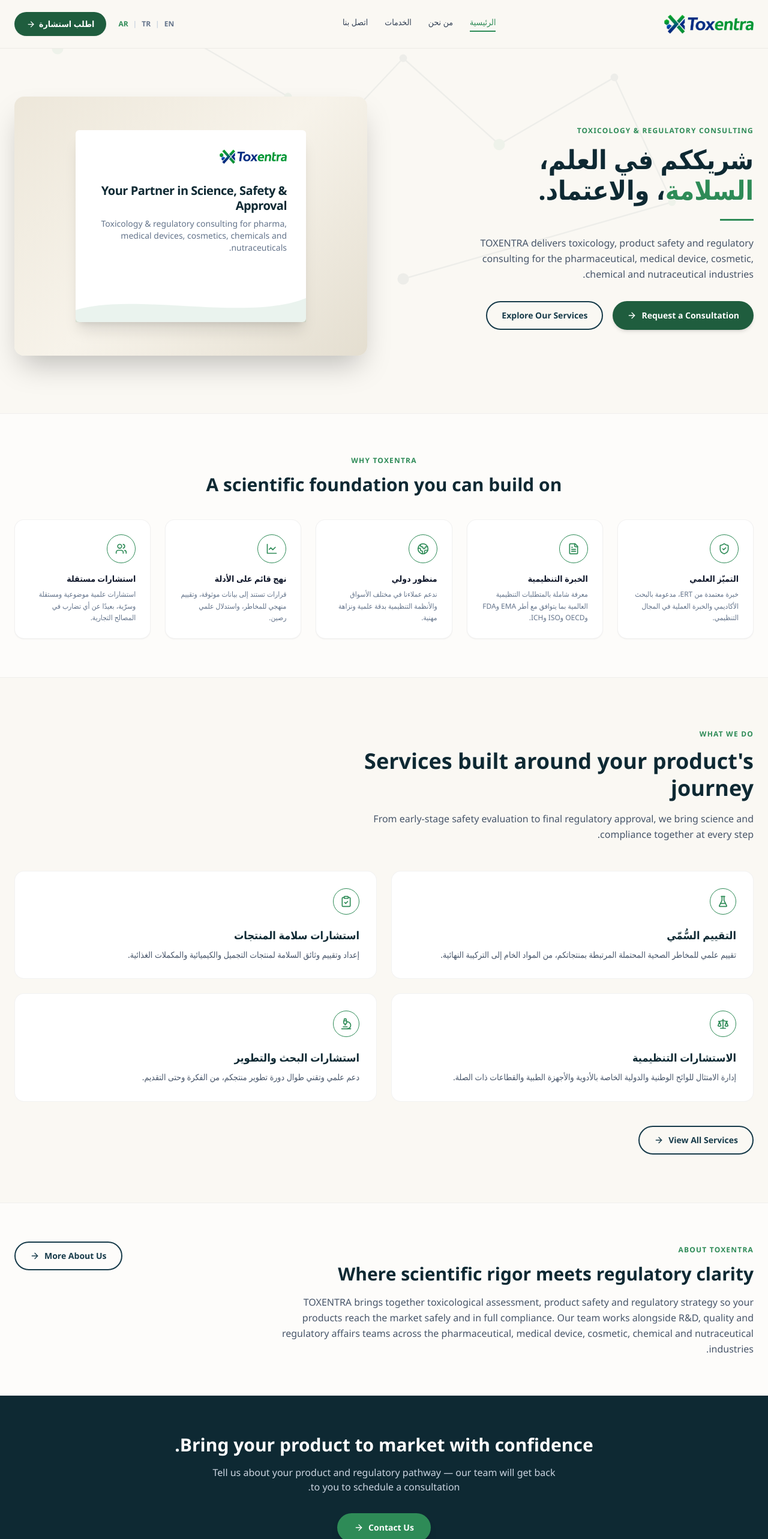
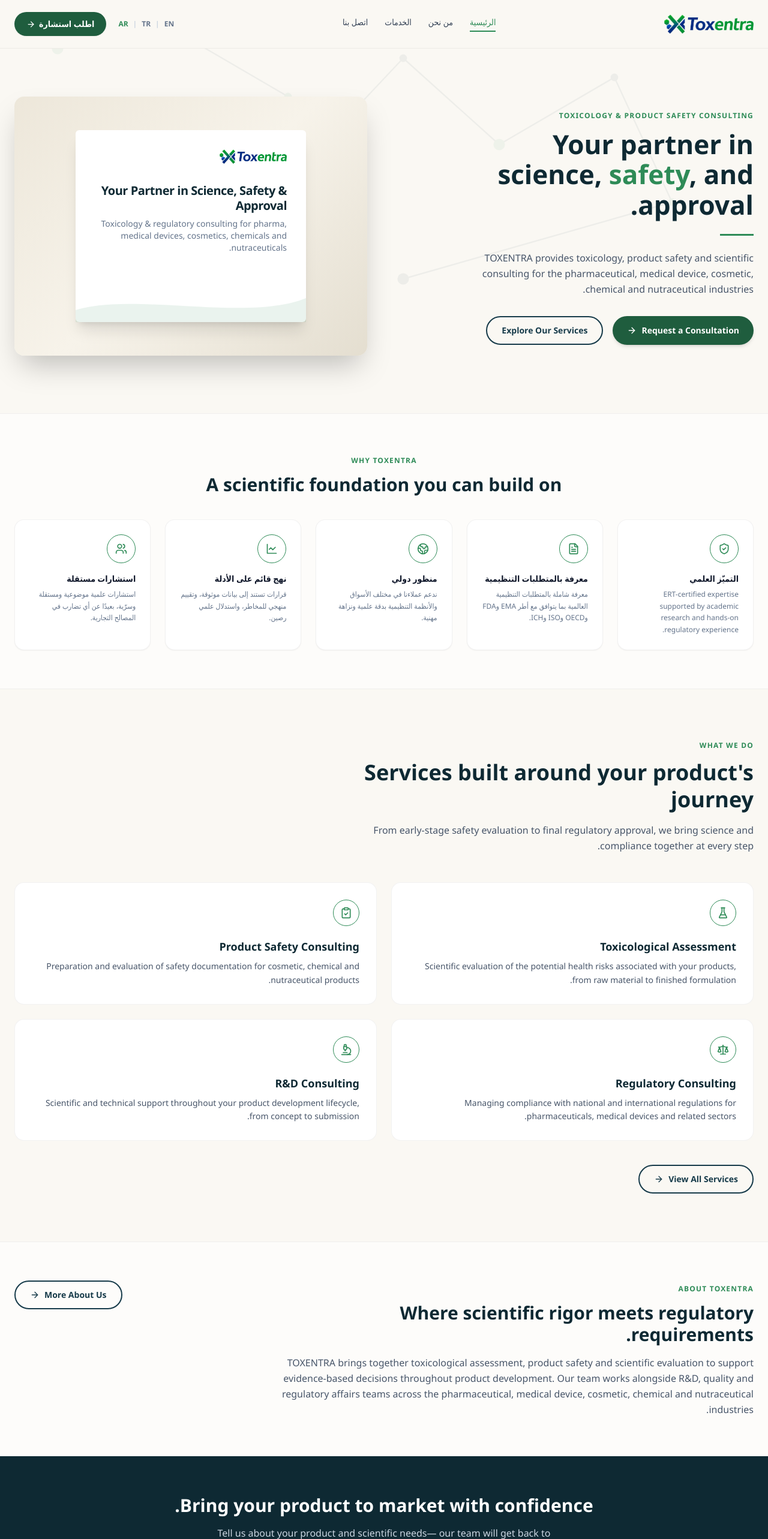
Before and after one commit to shandesipahi/Toxentra-Website, a Next.js app: page /ar in a window 1280 px wide. Shown: the top 2566 px of the page at 60% size. Built offline with nearby package versions, Linux system fonts and the light colour scheme.

Commit message:
Update page.js

```diff
--- a/app/ar/page.js
+++ b/app/ar/page.js
@@ -19,11 +19,11 @@ const trustPoints = [
   {
     icon: ShieldCheck,
     title: "التميّز العلمي",
-    text: "خبرة معتمدة من ERT، مدعومة بالبحث الأكاديمي والخبرة العملية في المجال التنظيمي.",
+    text: "ERT-certified expertise supported by academic research and hands-on regulatory experience.",
   },
   {
     icon: FileText,
-    title: "الخبرة التنظيمية",
+    title: "معرفة بالمتطلبات التنظيمية",
     text: "معرفة شاملة بالمتطلبات التنظيمية العالمية بما يتوافق مع أطر EMA وFDA وOECD وISO وICH.",
   },
   {
@@ -46,23 +46,23 @@ const trustPoints = [
 const services = [
   {
     icon: FlaskConical,
-    title: "التقييم السُّمّي",
-    text: "تقييم علمي للمخاطر الصحية المحتملة المرتبطة بمنتجاتكم، من المواد الخام إلى التركيبة النهائية.",
+    title: "Toxicological Assessment",
+    text: "Scientific evaluation of the potential health risks associated with your products, from raw material to finished formulation.",
   },
   {
     icon: ClipboardCheck,
-    title: "استشارات سلامة المنتجات",
-    text: "إعداد وتقييم وثائق السلامة لمنتجات التجميل والكيميائية والمكملات الغذائية.",
+    title: "Product Safety Consulting",
+    text: "Preparation and evaluation of safety documentation for cosmetic, chemical and nutraceutical products.",
   },
   {
     icon: Scale,
-    title: "الاستشارات التنظيمية",
-    text: "إدارة الامتثال للوائح الوطنية والدولية الخاصة بالأدوية والأجهزة الطبية والقطاعات ذات الصلة.",
+    title: "Regulatory Consulting",
+    text: "Managing compliance with national and international regulations for pharmaceuticals, medical devices and related sectors.",
   },
   {
     icon: Microscope,
-    title: "استشارات البحث والتطوير",
-    text: "دعم علمي وتقني طوال دورة تطوير منتجكم، من الفكرة وحتى التقديم.",
+    title: "R&D Consulting",
+    text: "Scientific and technical support throughout your product development lifecycle, from concept to submission.",
   },
 ];
 
@@ -102,15 +102,16 @@ export default function HomePage() {
 
         <div className="relative max-w-7xl mx-auto px-6 pt-16 pb-20 md:pt-20 md:pb-24 grid md:grid-cols-2 gap-14 items-center">
           <div>
-            <Eyebrow>Toxicology &amp; Regulatory Consulting</Eyebrow>
+            <Eyebrow>Toxicology &amp; Product Safety Consulting</Eyebrow>
             <h1 className="text-4xl md:text-[2.75rem] leading-[1.15] font-bold font-serif mt-3 mb-6">
-              <span className="text-navy-deep">شريككم في العلم،</span><br />
-              <span className="text-green">السلامة</span>
-              <span className="text-navy-deep">، والاعتماد.</span>
+              <span className="text-navy-deep">Your partner in</span><br />
+              <span className="text-navy-deep">science, </span>
+              <span className="text-green">safety</span>
+              <span className="text-navy-deep">, and approval.</span>
             </h1>
             <div className="w-14 h-[3px] mb-6 bg-green" />
             <p className="text-slate-600 leading-relaxed mb-8 max-w-lg">
-              TOXENTRA delivers toxicology, product safety and regulatory
+              TOXENTRA provides toxicology, product safety and scientific
               consulting for the pharmaceutical, medical device, cosmetic,
               chemical and nutraceutical industries.
             </p>
@@ -222,12 +223,12 @@ export default function HomePage() {
           <div className="md:col-span-2">
             <Eyebrow>About TOXENTRA</Eyebrow>
             <h2 className="text-2xl md:text-3xl font-bold font-serif mt-3 mb-4 leading-tight text-navy-deep">
-              Where scientific rigor meets regulatory clarity
+              Where scientific rigor meets regulatory requirements.
             </h2>
             <p className="text-slate-600 leading-relaxed">
-              TOXENTRA brings together toxicological assessment, product
-              safety and regulatory strategy so your products reach the
-              market safely and in full compliance. Our team works alongside
+              TOXENTRA brings together toxicological assessment, product safety
+              and scientific evaluation to support evidence-based decisions
+              throughout product development. Our team works alongside
               R&amp;D, quality and regulatory affairs teams across the
               pharmaceutical, medical device, cosmetic, chemical and
               nutraceutical industries.
@@ -249,7 +250,7 @@ export default function HomePage() {
             Bring your product to market with confidence.
           </h2>
           <p className="text-slate-300 mb-8 max-w-xl mx-auto">
-            Tell us about your product and regulatory pathway — our team will
+            Tell us about your product and scientific needs— our team will
             get back to you to schedule a consultation.
           </p>
           <Link
```
